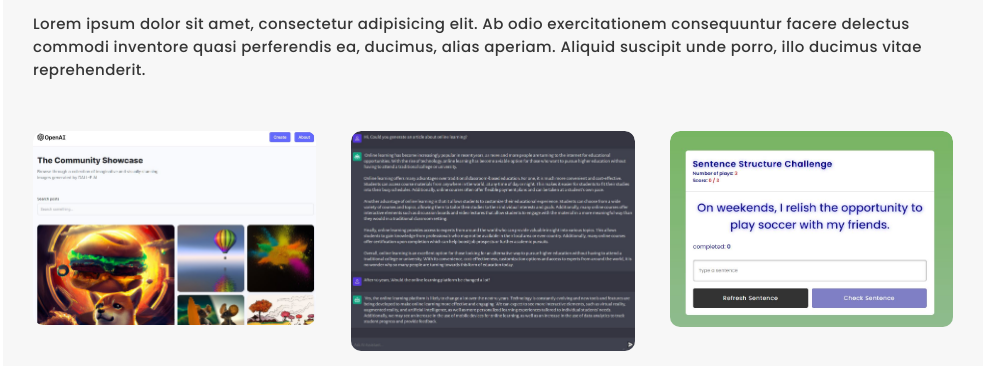
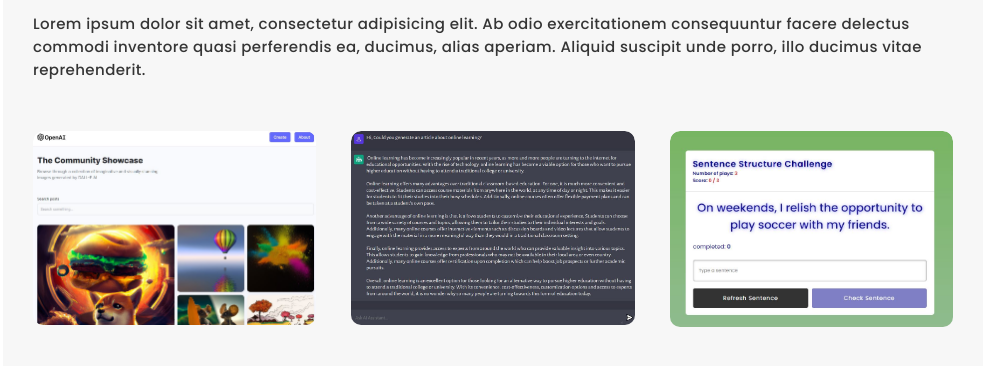
Before and after one commit to KyeongsooLee/Portfolio, a plain HTML site: page index.html in a window 1280 px wide. Shown: the part 3521-3887 px from the top of the page, without its empty margins (297-1280 px from the left). Drawn offline with nearby package versions, Linux system fonts and the light colour scheme.

Commit message:
revised Portfolio

```diff
--- a/index.html
+++ b/index.html
@@ -306,7 +306,7 @@
                 <!-- portfolio item-2 -->
                 <div class="port-item">
                     <div class="port-img">
-                        <img src="img/portfolio/AIAssistant.JPG" alt="...">
+                        <img src="img/portfolio/AIAssistant1.JPG" alt="...">
                     </div>
                     <div class="port-info">
                         <h4>ChatGPT-Clone</h4>
```
Also changed, not shown: img/portfolio/AIAssistant1.JPG (added), img/portfolio/CalendarClock.JPG, img/portfolio/SentenceStructureChallenge1.JPG (added).
